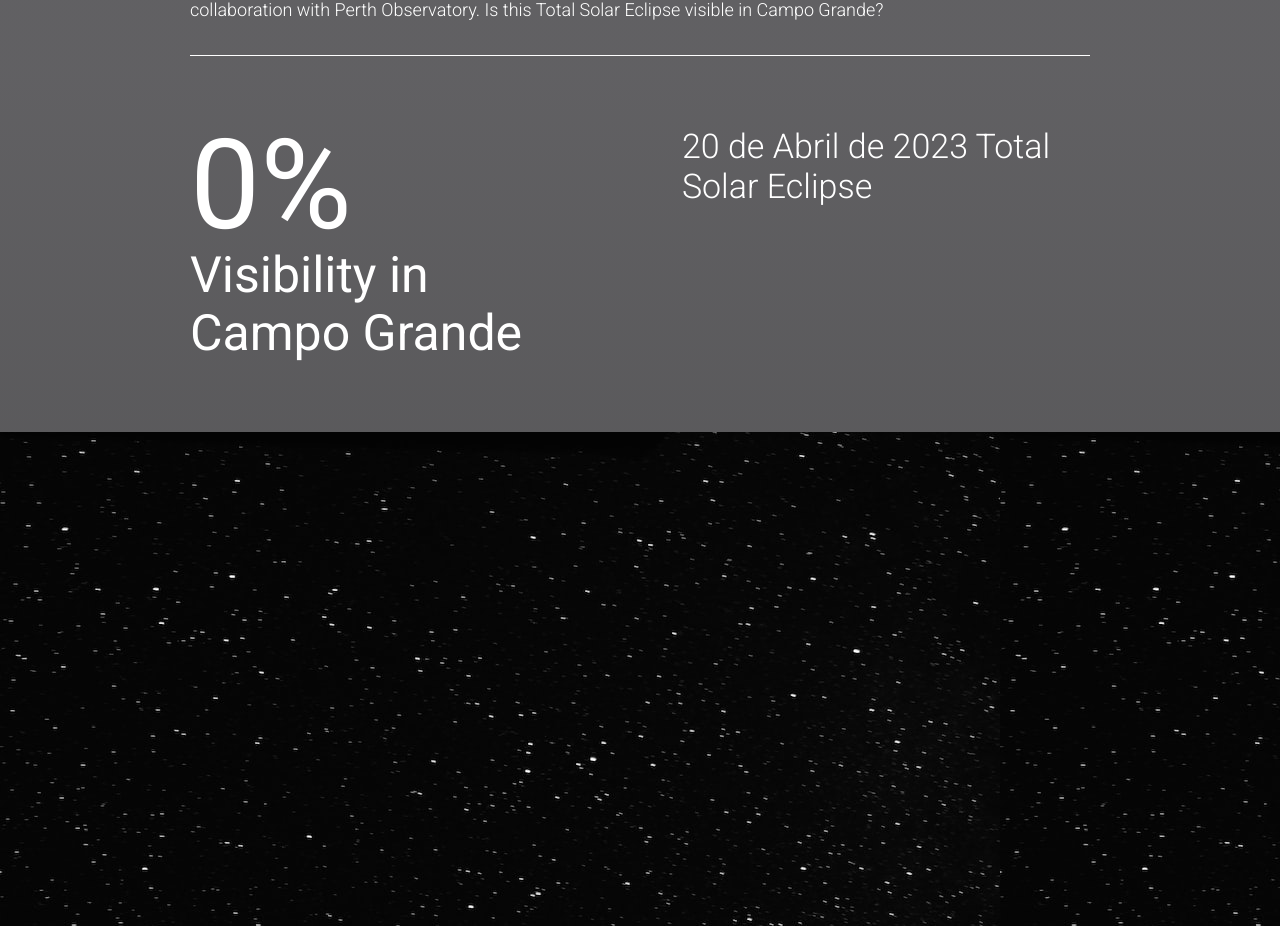
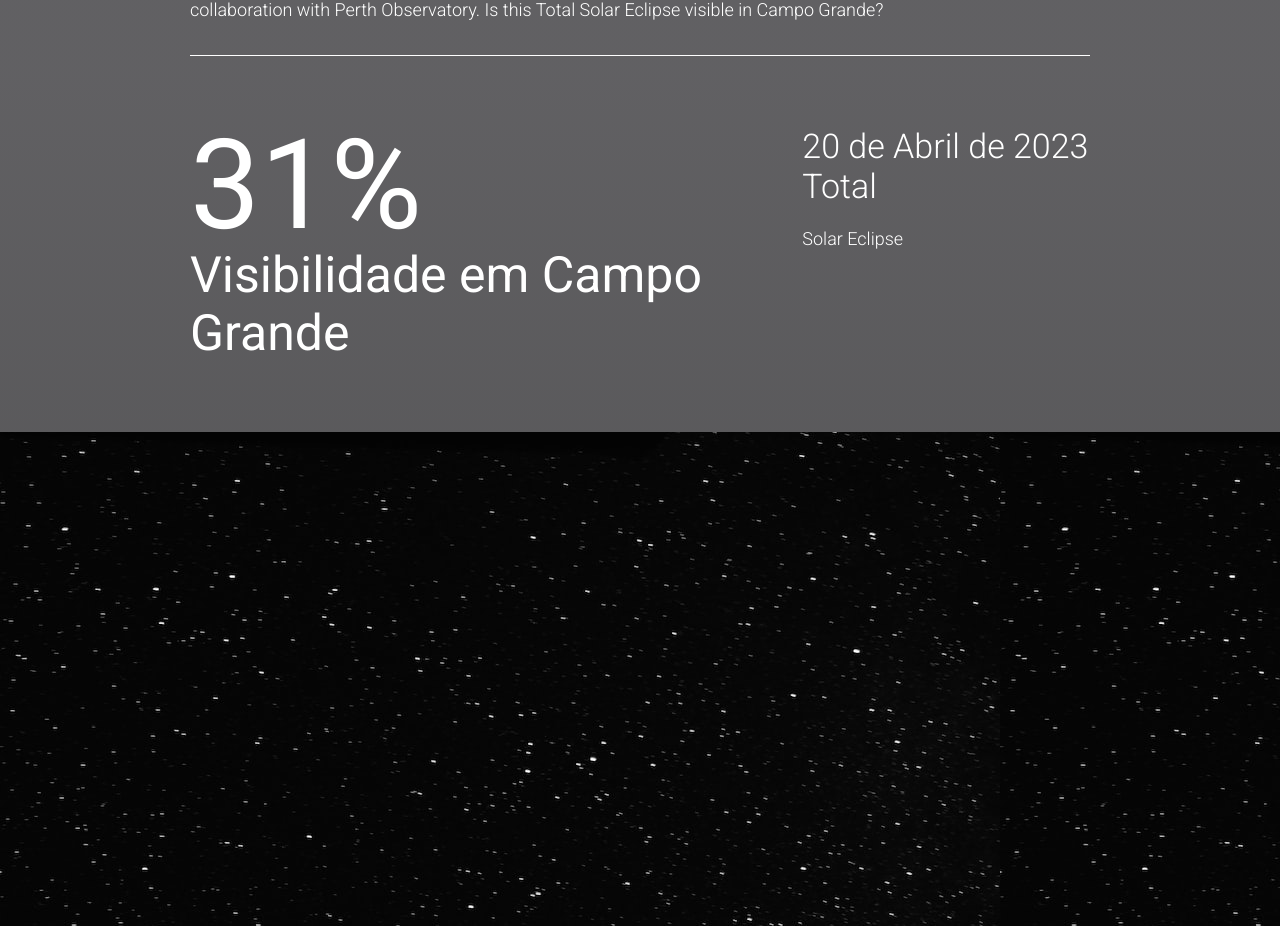
Before and after one commit to davidgamaserrate1/lading-page-universe, a React (Create React App) app: page / in a window 1280 px wide. Shown: the part 1680-2606 px from the top of the page. Built offline with nearby package versions, Linux system fonts and the light colour scheme.

Commit message:
feat : Highlights conclued

```diff
--- a/package.json
+++ b/package.json
@@ -10,6 +10,7 @@
     "@testing-library/jest-dom": "^5.16.5",
     "@testing-library/react": "^13.4.0",
     "@testing-library/user-event": "^13.5.0",
+    "emailjs-com": "^3.2.0",
     "react": "^18.2.0",
     "react-awesome-reveal": "^4.0.1",
     "react-dom": "^18.2.0",
--- a/src/App.js
+++ b/src/App.js
@@ -7,7 +7,6 @@ import Featured from "./components/featured";
 import BackgroundImg from './resources/images/background.jpg'
 import VenueNfo from "./components/venueInfo";
 import Highlights from "./components/highlights";
-
 
 //const urlImg = './resources/images/' ;
 
@@ -27,9 +26,11 @@ const App = () => {
         <Highlights/>
       </>
 
+
         <div style={{ backgroundImage:`url(${BackgroundImg})`,  backgroundColor: '#3c3c3c', height: '1500px' }}> </div>
         <Footer />
       </>
+
 
     </div>
 
--- a/src/components/highlights/Probability.js
+++ b/src/components/highlights/Probability.js
@@ -1,23 +1,51 @@
 import React,{useState,useEffect} from "react";
 import { Fade,Slide } from "react-awesome-reveal";
+
 const Probability = () => {
+
+    const end = 30;
+    const [start, setStart] = useState(0);
+
+    const porcentage = ()  =>{
+        if(start < end)
+            setStart(prevCount => prevCount + 1)
+
+    }
+
+    useEffect(()=>{
+        if(start > 0 && start < end){
+            setTimeout(()=>{
+            setStart(prevCount => prevCount + 1)
+            },end)
+        }
+    },[start] )
+
     return (
         <div className="center_wrapper">
             <div className="discount_wrapper">
 
-                <Fade>
+                <Fade
+                    onVisibilityChange={(inView) =>{
+                        if(inView){
+                            porcentage()
+                        }
+                    }}>
+
+
+
+
                       <div className="discount_porcentage">
-                        <span>0%</span>
-                        <span>Visibility in Campo Grande</span>
+                        <span>{start}%</span>
+                        <span>Visibilidade em Campo Grande</span>
                     </div>
 
                 </Fade>
 
                 <Slide righ={true}>
                     <div className="discount_description">
-                        <h3>20 de Abril de 2023 Total Solar Eclipse</h3>
+                        <h3>20 de Abril de 2023 Total </h3>
                         <p>
-
+                        Solar Eclipse
                         </p>
                     </div>
                 </Slide>
```
Also changed, not shown: 2 other files (tests, documents, lock files or other folders).
